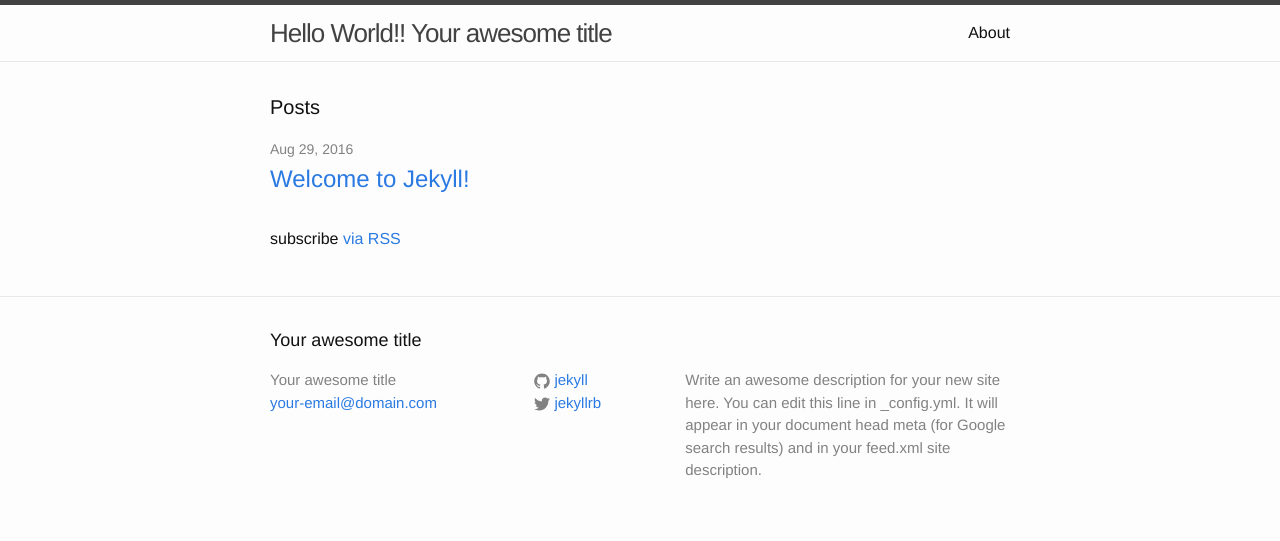
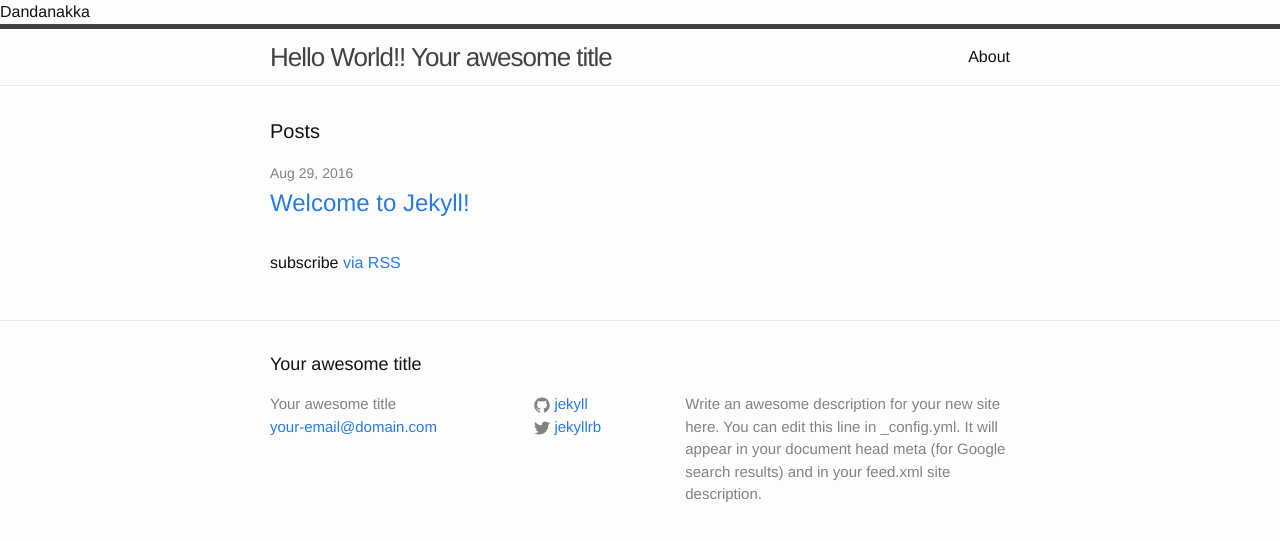
Before and after one commit to sbappan/santzapaul2.github.io, a Jekyll site: the page built from index.html, in a window 1280 px wide. Shown: the top 541 px of the page. Built offline with Jekyll 4.4.1, drawn with Linux system fonts in a browser that asks for light colours.

Commit message:
Testing2 dandanakka

```diff
--- a/_layouts/default.html
+++ b/_layouts/default.html
@@ -4,6 +4,7 @@
   {% include head.html %}
 
   <body>
+  {{"Dandanakka"}}
 
     {% include header.html %}
 
```
